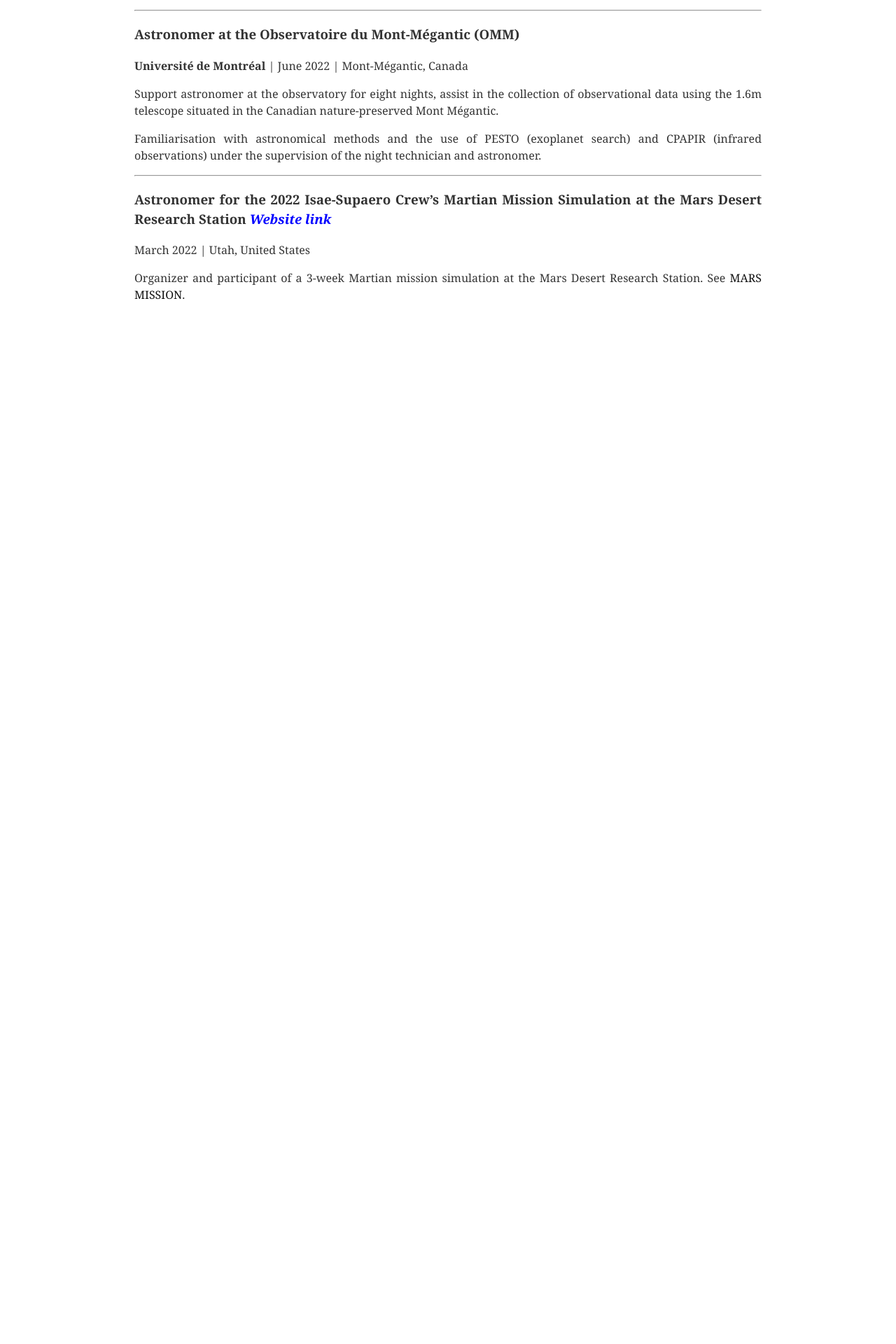
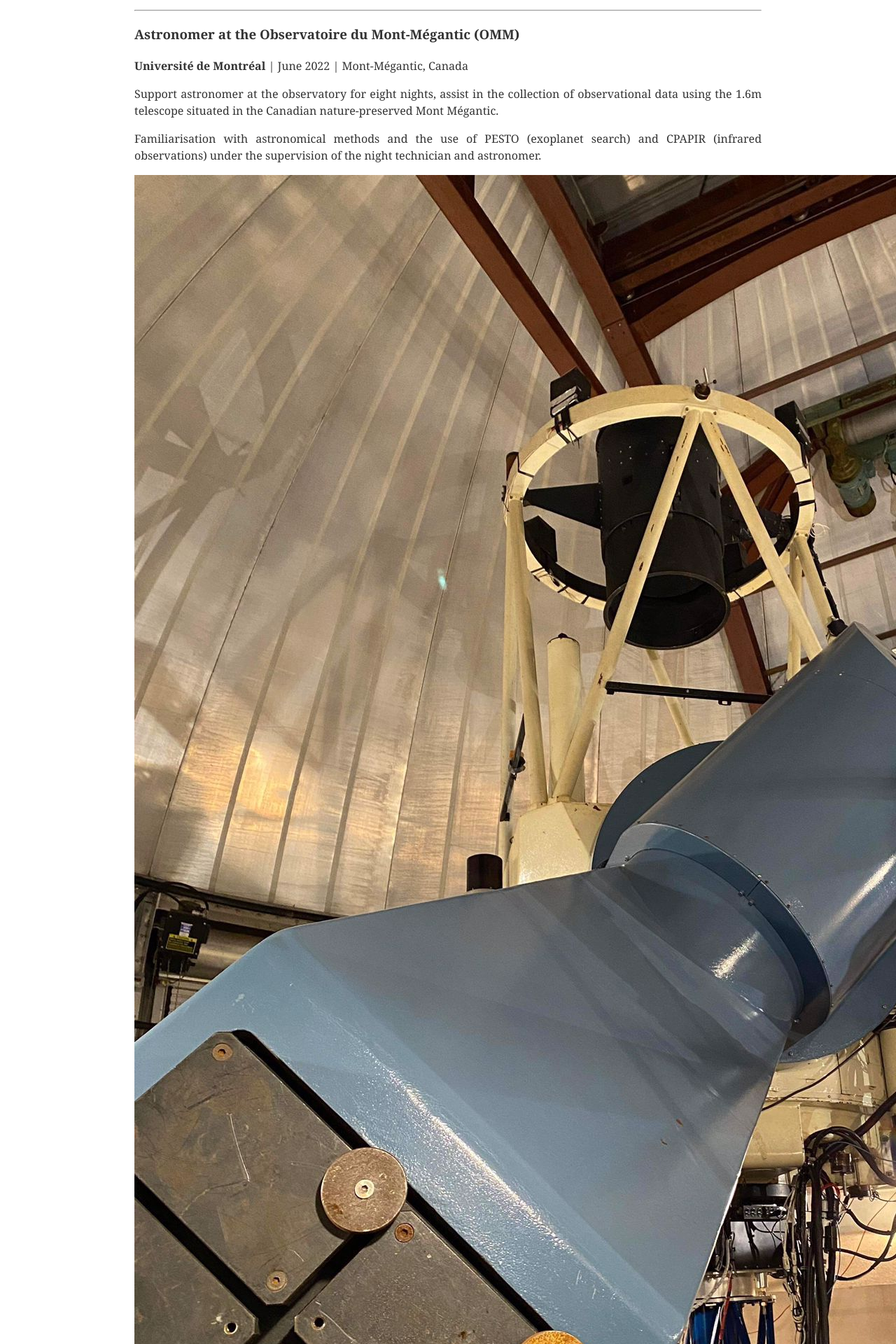
Before and after one commit to MarinePrunier/MarinePrunier.github.io, a Jekyll site: the page built from research.html, in a window 1280 px wide. Shown: the part 2868-4788 px from the top of the page at 70% size. Built offline with Jekyll 4.4.1, drawn with Linux system fonts in a browser that asks for light colours; before the commit the page ends 3342 px from its top, so only the background shows below that.

Commit message:
outreach up

```diff
--- a/contact.html
+++ b/contact.html
@@ -6,7 +6,7 @@ permalink: contact/
 header-image: /images/main/banderole_contact.JPG
 ---
 
-<div class="contact">
+<div class="profile">
 	<img src="../images/main/marine_contact.JPG" alt="">
 </div>
 
--- a/outreach.html
+++ b/outreach.html
@@ -74,13 +74,13 @@ header-image: /images/outreach/vulga_ecoles_1.jpg
 </div>
 <div class="row">
   <div class="column">
-    <img src="../images/outreach/aot_montreal.jpg" alt="" style="width:100%" onclick="myFunction(this);">
+    <img src="../images/outreach/ecoles_bruxelles.jpg" alt="" style="width:100%" onclick="myFunction(this);">
   </div>
   <div class="column">
-    <img src="../images/outreach/epfl.jpg" alt="" style="width:100%" onclick="myFunction(this);">
+    <img src="../images/outreach/aot_crew.jpg" alt="" style="width:100%" onclick="myFunction(this);">
   </div>
   <div class="column">
-    <img src="../images/outreach/vulga_ecoles_1.jpg" alt="" style="width:100%" onclick="myFunction(this);">
+    <img src="../images/outreach/aot_montreal.jpg" alt="" style="width:100%" onclick="myFunction(this);">
   </div>
 </div>
 
--- a/research.html
+++ b/research.html
@@ -116,6 +116,7 @@ header-image: ../images/main/TNG.jpeg
         <p><strong>Université de Montréal</strong> | June 2022 | Mont-Mégantic, Canada</p>
         <p>Support astronomer at the observatory for eight nights, assist in the collection of observational data using the 1.6m telescope situated in the Canadian nature-preserved Mont Mégantic.</p>
         <p>Familiarisation with astronomical methods and the use of PESTO (exoplanet search) and CPAPIR (infrared observations) under the supervision of the night technician and astronomer.</p>
+        <img src="../images/astronomy/OMM_28.jpeg" alt="">
 
         <hr>
 
```
Also changed, not shown: images/outreach/ecoles_bruxelles_1.jpg (added).
